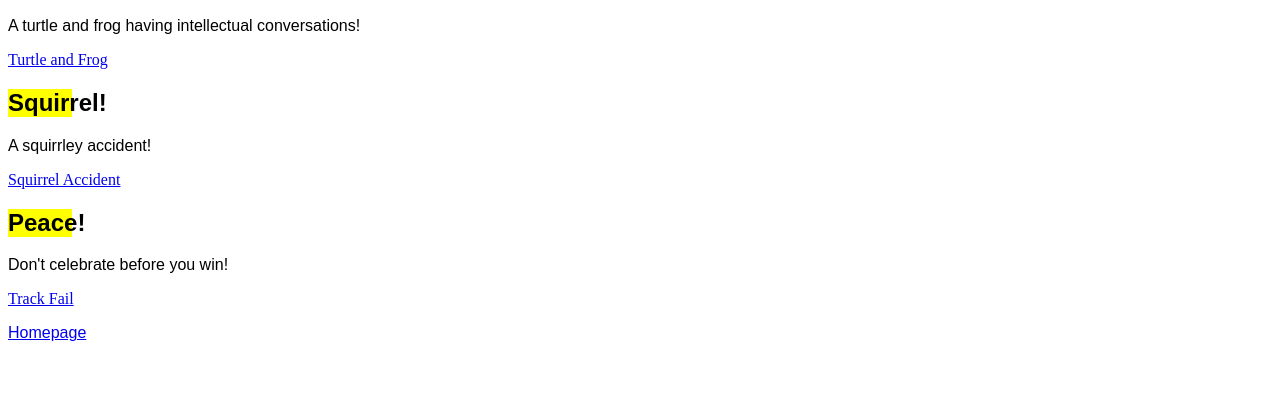
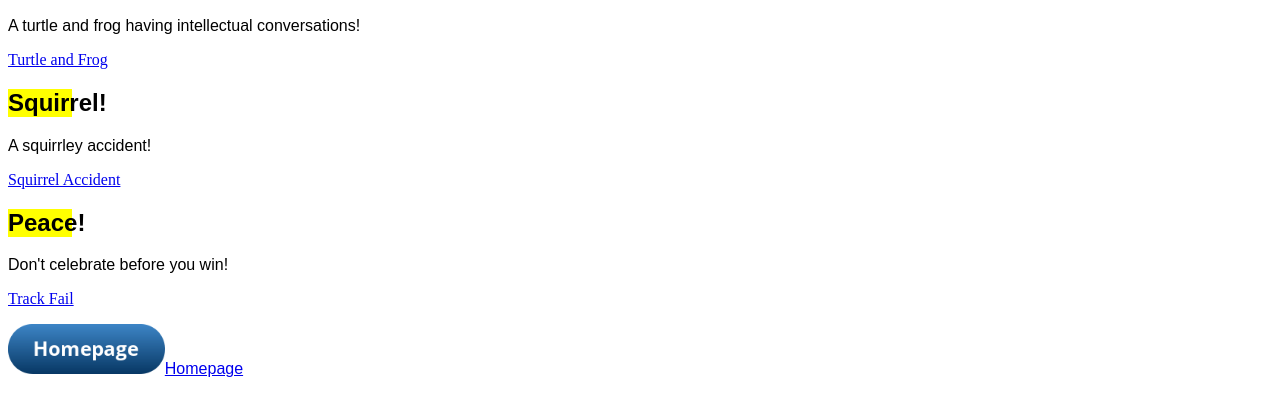
Before and after one commit to abrilarmendariz00/abrilarmendariz00.github.io, a plain HTML site: page amuse.html in a window 1280 px wide. Shown: the part 111-526 px from the top of the page. Drawn offline with Linux system fonts and the light colour scheme.

Commit message:
Update amuse.html

```diff
--- a/amuse.html
+++ b/amuse.html
@@ -36,6 +36,6 @@
         <p>Don't celebrate before you win!</p>
         <a href="https://www.tiktok.com/@espn/video/7209327087130283307?lang=en">Track Fail</a>
 
-        <p><a href="index.html">Homepage</a></p>
+        <p><a href="index.html"><img height="50" src="images/button_homepage.png" alt="Home Button">Homepage</a></p>
     </body>
 </html>
```
